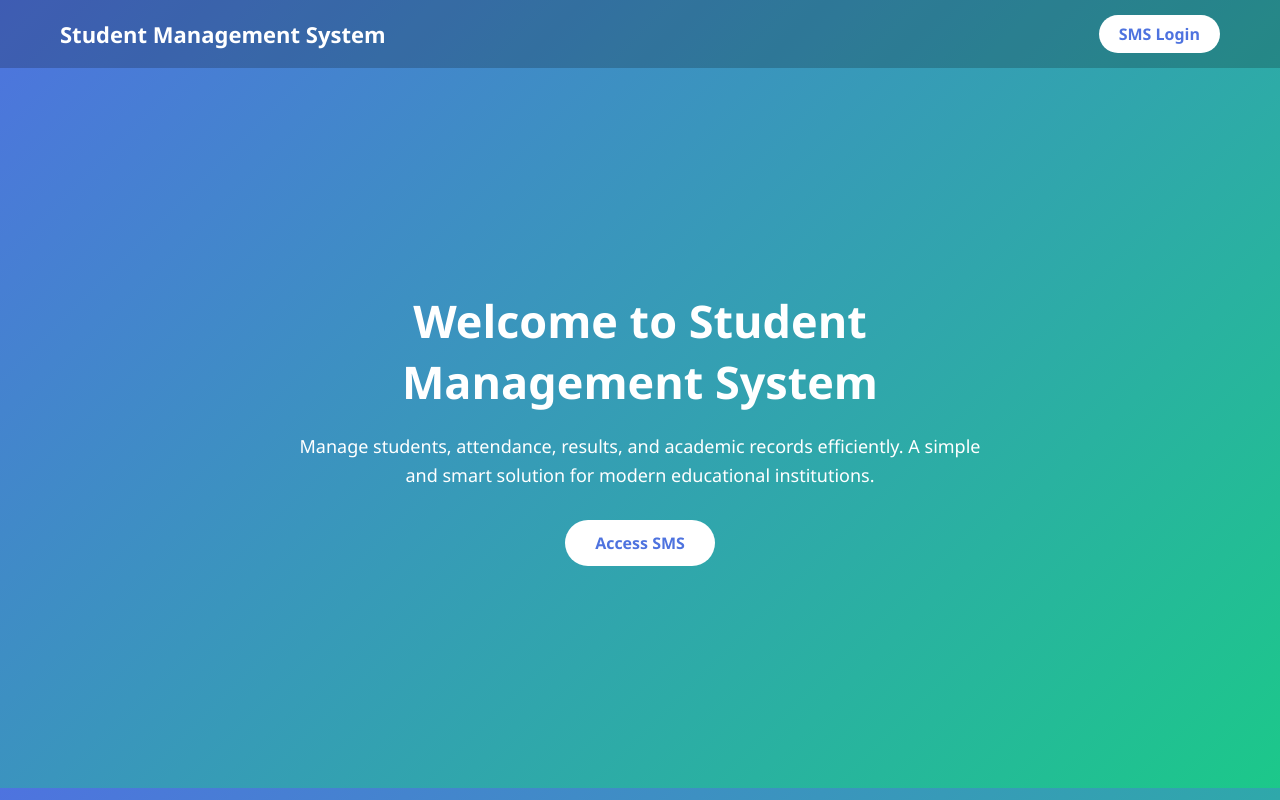
After one commit to unikat7/Student-Management, a Django app: page / in a window 1280 px wide. The commit adds this page. Run offline with Django 5.2, Linux system fonts and the light colour scheme; parts of the project's set-up code (start-up, migrations or seed data) failed here and were passed over.

Commit message:
lading page completed and made it dynamic

```diff
--- /dev/null
+++ b/landing/templates/index.html
@@ -0,0 +1,122 @@
+<!DOCTYPE html>
+<html lang="en">
+<head>
+    <meta charset="UTF-8">
+    <title>Student Management System</title>
+    <meta name="viewport" content="width=device-width, initial-scale=1.0">
+
+    <style>
+        * {
+            margin: 0;
+            padding: 0;
+            box-sizing: border-box;
+            font-family: 'Segoe UI', sans-serif;
+        }
+
+        body {
+            background: linear-gradient(135deg, #4e73df, #1cc88a);
+            color: white;
+        }
+
+        /* Navbar */
+        .navbar {
+            display: flex;
+            justify-content: space-between;
+            align-items: center;
+            padding: 15px 60px;
+            background: rgba(0, 0, 0, 0.2);
+        }
+
+        .logo {
+            font-size: 22px;
+            font-weight: bold;
+        }
+
+        .login-btn {
+            padding: 8px 20px;
+            border-radius: 25px;
+            background: white;
+            color: #4e73df;
+            font-weight: 600;
+            text-decoration: none;
+            transition: 0.3s ease;
+        }
+
+        .login-btn:hover {
+            background: #f8f9fc;
+        }
+
+        /* Hero Section */
+        .hero {
+            height: 90vh;
+            display: flex;
+            justify-content: center;
+            align-items: center;
+            text-align: center;
+            padding: 20px;
+        }
+
+        .hero-content {
+            max-width: 700px;
+        }
+
+        .hero h1 {
+            font-size: 45px;
+            margin-bottom: 20px;
+        }
+
+        .hero p {
+            font-size: 18px;
+            margin-bottom: 30px;
+            line-height: 1.6;
+        }
+
+        .hero .cta-btn {
+            display: inline-block;
+            padding: 12px 30px;
+            background: white;
+            color: #4e73df;
+            border-radius: 30px;
+            font-weight: bold;
+            text-decoration: none;
+            transition: 0.3s ease;
+        }
+
+        .hero .cta-btn:hover {
+            background: #f8f9fc;
+        }
+
+        /* Responsive */
+        @media (max-width: 768px) {
+            .navbar {
+                padding: 15px 20px;
+            }
+
+            .hero h1 {
+                font-size: 32px;
+            }
+        }
+    </style>
+</head>
+<body>
+
+    <!-- Navbar -->
+    <div class="navbar">
+        <div class="logo">Student Management System</div>
+        <a href="{% url 'signin' %}" class="login-btn">SMS Login</a>
+    </div>
+
+    <!-- Hero Section -->
+    <section class="hero">
+        <div class="hero-content">
+            <h1>Welcome to Student Management System</h1>
+            <p>
+                Manage students, attendance, results, and academic records efficiently.
+                A simple and smart solution for modern educational institutions.
+            </p>
+            <a href="{% url 'signin' %}" class="cta-btn">Access SMS</a>
+        </div>
+    </section>
+
+</body>
+</html>
--- /dev/null
+++ b/landing/urls.py
@@ -0,0 +1,6 @@
+from django.urls import path
+from .views import Landing
+
+urlpatterns = [
+    path("",Landing,name="Landing")
+]
--- a/landing/views.py
+++ b/landing/views.py
@@ -1,3 +1,5 @@
 from django.shortcuts import render
 
 # Create your views here.
+def Landing(request):
+    return render(request,"index.html")
--- a/profile_app/static/css/registration/registration.css
+++ b/profile_app/static/css/registration/registration.css
@@ -7,11 +7,12 @@
 }
 
 body {
-    background: linear-gradient(135deg, #6e8efb, #a777e3);
+
     min-height: 100vh;
     display: flex;
     justify-content: center;
     align-items: center;
+    background: linear-gradient(135deg, #7c77bc, #6bb56d);
 }
 
 /* Main card container */
--- a/profile_app/static/css/registration/style.css
+++ b/profile_app/static/css/registration/style.css
@@ -8,7 +8,7 @@
 
 /* Body & background */
 body {
-    background: linear-gradient(135deg, #6e8efb, #a777e3);
+
     min-height: 100vh;
     display: flex;
     justify-content: center;
--- a/sms/urls.py
+++ b/sms/urls.py
@@ -24,5 +24,6 @@ from django.conf.urls.static import static
 urlpatterns = [
     path('admin/', admin.site.urls),
     path('profile/',include('profile_app.urls')),
-    path('dashboard/',include('dashboard.urls'))
+    path('dashboard/',include('dashboard.urls')),
+    path('',include('landing.urls'))
 ]+ static(settings.MEDIA_URL, document_root=settings.MEDIA_ROOT)
```
Also changed, not shown: profile_app/static/css/signin/login.css (+36 -6 lines), profile_app/templates/signin/login.html (+29 -4 lines), profile_app/static/image/gplogo.png (added).
